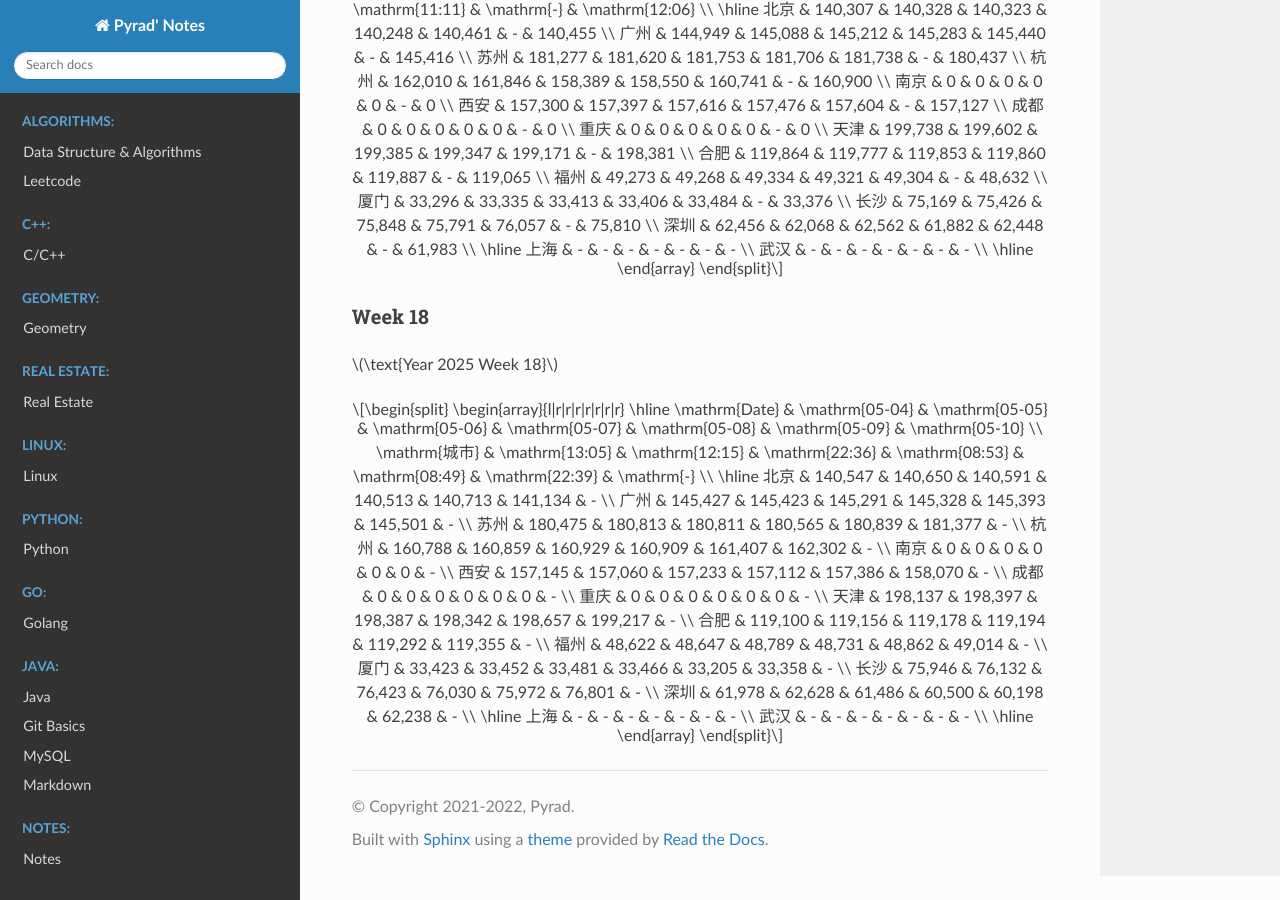
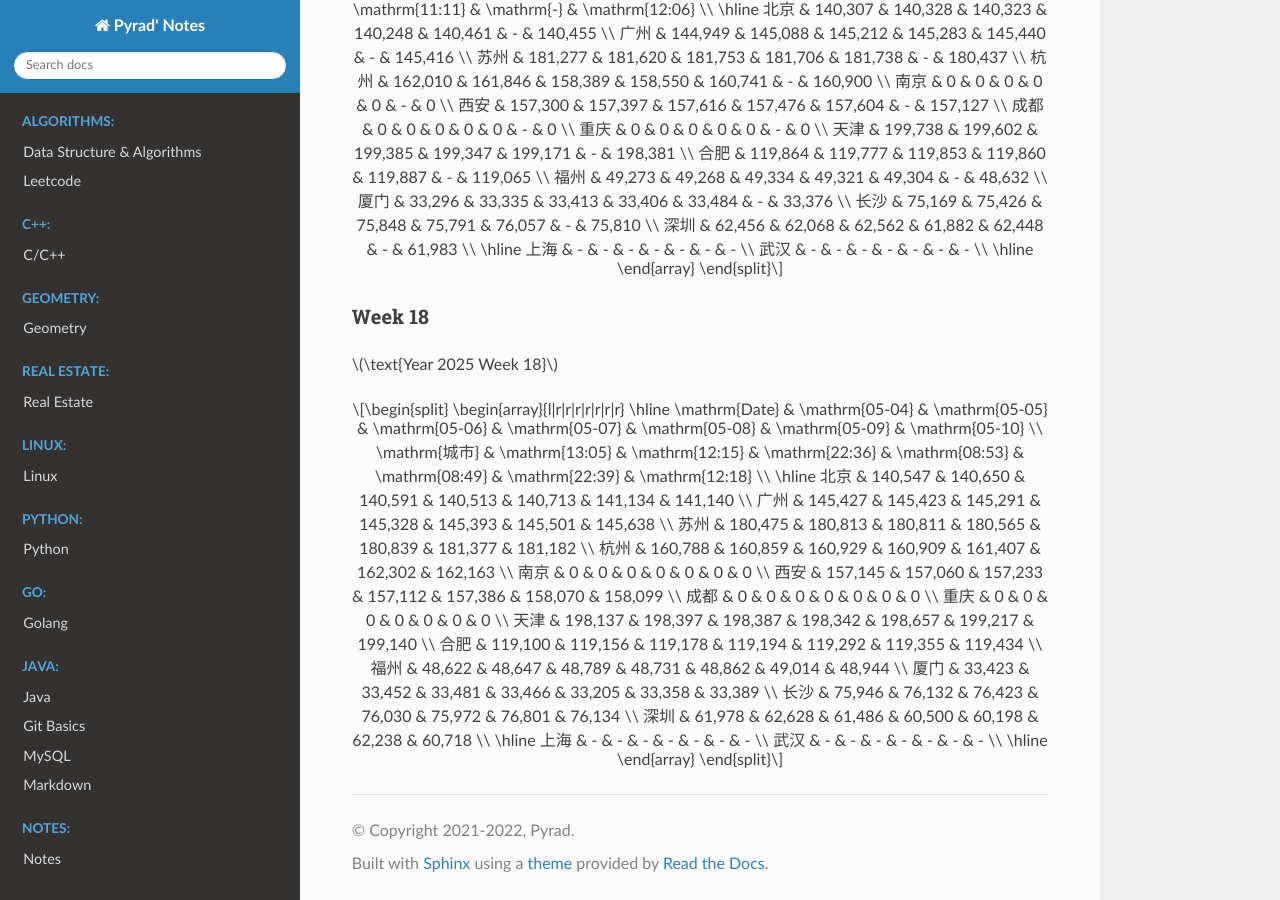
Before and after one commit to Pyrad/pyradnotes, a Sphinx documentation site: the page built from source/RealEstate/resalenumbers2025.md, in a window 1280 px wide and 900 px high, scrolled down 8471 px. Built offline with Sphinx 7.4.7 and the Read the Docs theme 3.1.0, drawn with Linux system fonts in a browser that asks for light colours; pages that are not in the unit, such as notebooks, are missing from menus; a script that is not in the unit is left out.

Commit message:
Realestate Update resale numbers 2025-05-10 12:18

```diff
--- a/source/RealEstate/resalenumbers2025.md
+++ b/source/RealEstate/resalenumbers2025.md
@@ -587,22 +587,22 @@ $$
 \begin{array}{l|r|r|r|r|r|r|r}
 \hline
 \mathrm{Date} & \mathrm{05-04} & \mathrm{05-05} & \mathrm{05-06} & \mathrm{05-07} & \mathrm{05-08} & \mathrm{05-09} & \mathrm{05-10} \\
-\mathrm{城市} & \mathrm{13:05} & \mathrm{12:15} & \mathrm{22:36} & \mathrm{08:53} & \mathrm{08:49} & \mathrm{22:39} & \mathrm{-} \\
+\mathrm{城市} & \mathrm{13:05} & \mathrm{12:15} & \mathrm{22:36} & \mathrm{08:53} & \mathrm{08:49} & \mathrm{22:39} & \mathrm{12:18} \\
 \hline
-北京 & 140,547 & 140,650 & 140,591 & 140,513 & 140,713 & 141,134 & - \\
-广州 & 145,427 & 145,423 & 145,291 & 145,328 & 145,393 & 145,501 & - \\
-苏州 & 180,475 & 180,813 & 180,811 & 180,565 & 180,839 & 181,377 & - \\
-杭州 & 160,788 & 160,859 & 160,929 & 160,909 & 161,407 & 162,302 & - \\
-南京 & 0 & 0 & 0 & 0 & 0 & 0 & - \\
-西安 & 157,145 & 157,060 & 157,233 & 157,112 & 157,386 & 158,070 & - \\
-成都 & 0 & 0 & 0 & 0 & 0 & 0 & - \\
-重庆 & 0 & 0 & 0 & 0 & 0 & 0 & - \\
-天津 & 198,137 & 198,397 & 198,387 & 198,342 & 198,657 & 199,217 & - \\
-合肥 & 119,100 & 119,156 & 119,178 & 119,194 & 119,292 & 119,355 & - \\
-福州 & 48,622 & 48,647 & 48,789 & 48,731 & 48,862 & 49,014 & - \\
-厦门 & 33,423 & 33,452 & 33,481 & 33,466 & 33,205 & 33,358 & - \\
-长沙 & 75,946 & 76,132 & 76,423 & 76,030 & 75,972 & 76,801 & - \\
-深圳 & 61,978 & 62,628 & 61,486 & 60,500 & 60,198 & 62,238 & - \\
+北京 & 140,547 & 140,650 & 140,591 & 140,513 & 140,713 & 141,134 & 141,140 \\
+广州 & 145,427 & 145,423 & 145,291 & 145,328 & 145,393 & 145,501 & 145,638 \\
+苏州 & 180,475 & 180,813 & 180,811 & 180,565 & 180,839 & 181,377 & 181,182 \\
+杭州 & 160,788 & 160,859 & 160,929 & 160,909 & 161,407 & 162,302 & 162,163 \\
+南京 & 0 & 0 & 0 & 0 & 0 & 0 & 0 \\
+西安 & 157,145 & 157,060 & 157,233 & 157,112 & 157,386 & 158,070 & 158,099 \\
+成都 & 0 & 0 & 0 & 0 & 0 & 0 & 0 \\
+重庆 & 0 & 0 & 0 & 0 & 0 & 0 & 0 \\
+天津 & 198,137 & 198,397 & 198,387 & 198,342 & 198,657 & 199,217 & 199,140 \\
+合肥 & 119,100 & 119,156 & 119,178 & 119,194 & 119,292 & 119,355 & 119,434 \\
+福州 & 48,622 & 48,647 & 48,789 & 48,731 & 48,862 & 49,014 & 48,944 \\
+厦门 & 33,423 & 33,452 & 33,481 & 33,466 & 33,205 & 33,358 & 33,389 \\
+长沙 & 75,946 & 76,132 & 76,423 & 76,030 & 75,972 & 76,801 & 76,134 \\
+深圳 & 61,978 & 62,628 & 61,486 & 60,500 & 60,198 & 62,238 & 60,718 \\
 \hline
 上海 & - & - & - & - & - & - & - \\
 武汉 & - & - & - & - & - & - & - \\
```
Also changed, not shown: 1 other file.
